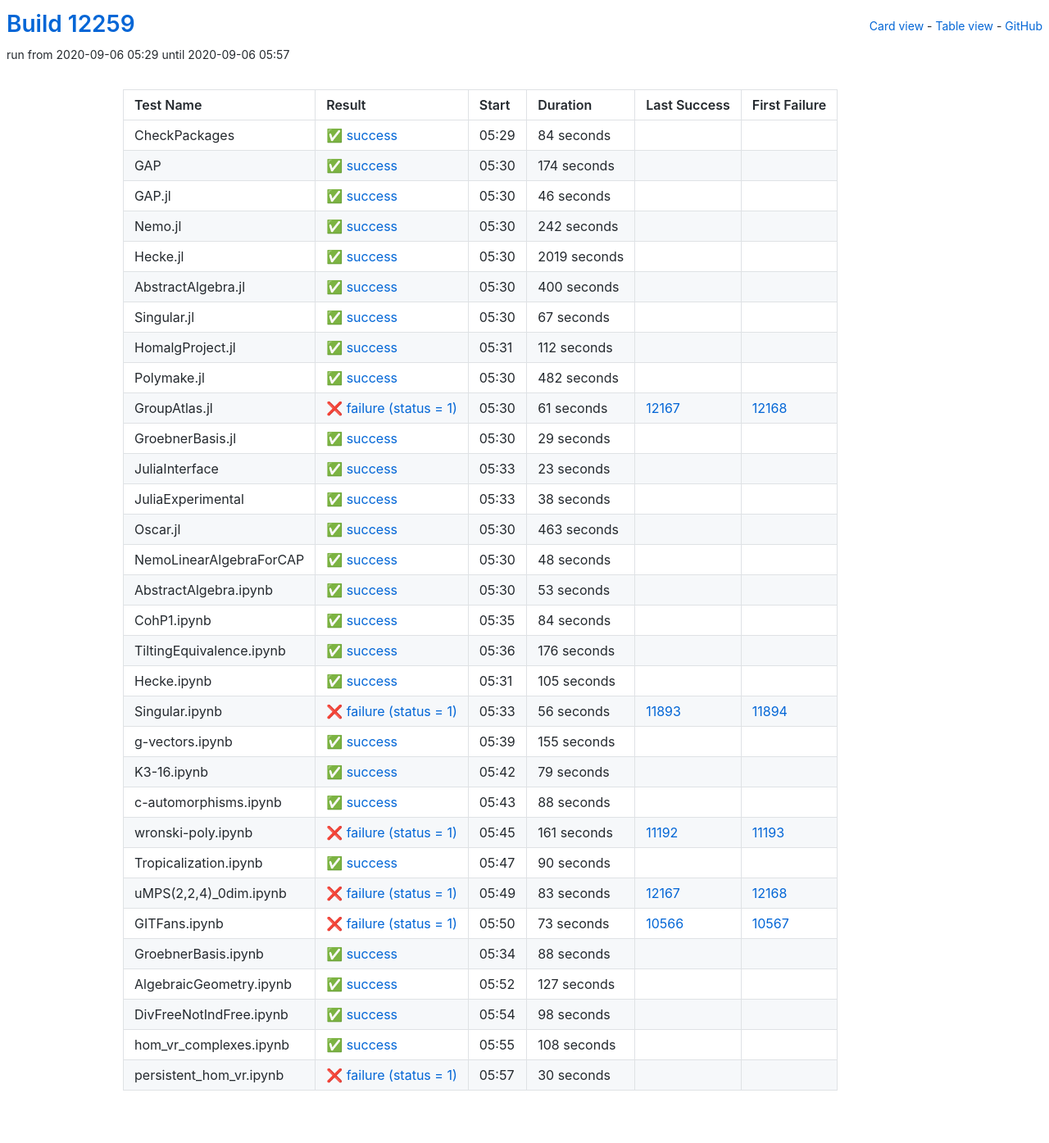
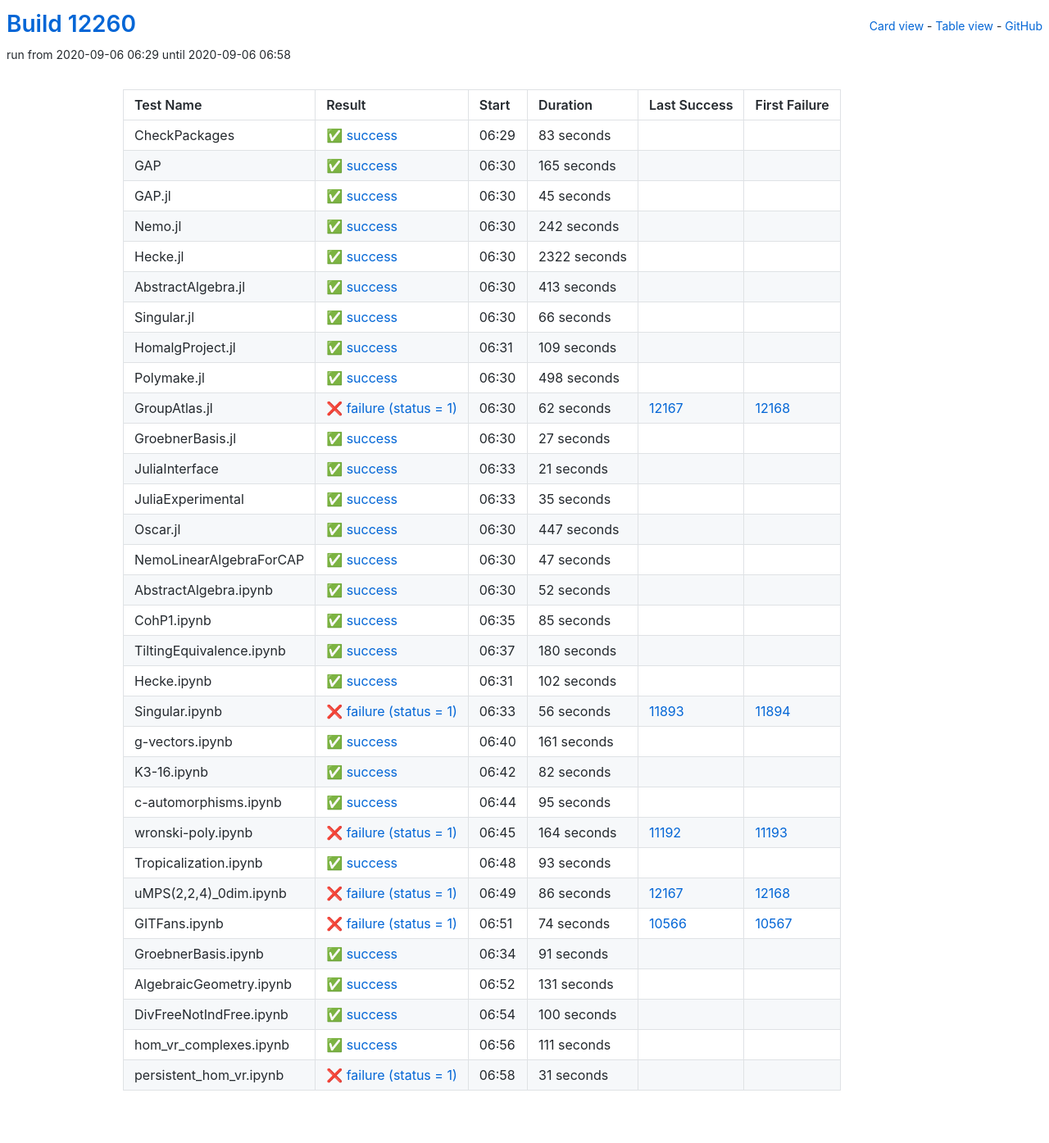
Before and after one commit to oscar-system/oscar-ci-status, a Jekyll site: the page built from table.html, in a window 1280 px wide. Shown: the whole page at 82% size. Built offline with Jekyll 4.4.1, drawn with Linux system fonts in a browser that asks for light colours.

Commit message:
Build #12260

```diff
--- a/_data/ci.yml
+++ b/_data/ci.yml
@@ -1,6 +1,6 @@
 ---
-build: 12259
-build_url: https://oscarci.mathematik.uni-kl.de/job/oscar/12259/
+build: 12260
+build_url: https://oscarci.mathematik.uni-kl.de/job/oscar/12260/
 job: oscar
 organization: oscar-system
 repo: oscar-ci-status
@@ -8,44 +8,44 @@
 tests:
 - name: CheckPackages
   id: checkpackages
-  log: https://oscarci.mathematik.uni-kl.de/job/oscar/12259/artifact/logs/build-12259/CheckPackages.log
-  start: 2020-09-06 05:29
+  log: https://oscarci.mathematik.uni-kl.de/job/oscar/12260/artifact/logs/build-12260/CheckPackages.log
+  start: 2020-09-06 06:29
   success: true
   exitcode: 0
   status: success
-  duration: 84
+  duration: 83
   last_success: false
   last_success_url:
   first_failure: false
   first_failure_url:
 - name: GAP
   id: gap
-  log: https://oscarci.mathematik.uni-kl.de/job/oscar/12259/artifact/logs/build-12259/GAP.log
-  start: 2020-09-06 05:30
+  log: https://oscarci.mathematik.uni-kl.de/job/oscar/12260/artifact/logs/build-12260/GAP.log
+  start: 2020-09-06 06:30
   success: true
   exitcode: 0
   status: success
-  duration: 174
+  duration: 165
   last_success: false
   last_success_url:
   first_failure: false
   first_failure_url:
 - name: GAP.jl
   id: gap-jl
-  log: https://oscarci.mathematik.uni-kl.de/job/oscar/12259/artifact/logs/build-12259/GAP.jl.log
-  start: 2020-09-06 05:30
+  log: https://oscarci.mathematik.uni-kl.de/job/oscar/12260/artifact/logs/build-12260/GAP.jl.log
+  start: 2020-09-06 06:30
   success: true
   exitcode: 0
   status: success
-  duration: 46
+  duration: 45
   last_success: false
   last_success_url:
   first_failure: false
   first_failure_url:
 - name: Nemo.jl
   id: nemo-jl
-  log: https://oscarci.mathematik.uni-kl.de/job/oscar/12259/artifact/logs/build-12259/Nemo.jl.log
-  start: 2020-09-06 05:30
+  log: https://oscarci.mathematik.uni-kl.de/job/oscar/12260/artifact/logs/build-12260/Nemo.jl.log
+  start: 2020-09-06 06:30
   success: true
   exitcode: 0
   status: success
@@ -56,188 +56,188 @@
   first_failure_url:
 - name: Hecke.jl
   id: hecke-jl
-  log: https://oscarci.mathematik.uni-kl.de/job/oscar/12259/artifact/logs/build-12259/Hecke.jl.log
-  start: 2020-09-06 05:30
+  log: https://oscarci.mathematik.uni-kl.de/job/oscar/12260/artifact/logs/build-12260/Hecke.jl.log
+  start: 2020-09-06 06:30
   success: true
   exitcode: 0
   status: success
-  duration: 2019
+  duration: 2322
   last_success: false
   last_success_url:
   first_failure: false
   first_failure_url:
 - name: AbstractAlgebra.jl
   id: abstractalgebra-jl
-  log: https://oscarci.mathematik.uni-kl.de/job/oscar/12259/artifact/logs/build-12259/AbstractAlgebra.jl.log
-  start: 2020-09-06 05:30
+  log: https://oscarci.mathematik.uni-kl.de/job/oscar/12260/artifact/logs/build-12260/AbstractAlgebra.jl.log
+  start: 2020-09-06 06:30
   success: true
   exitcode: 0
   status: success
-  duration: 400
+  duration: 413
   last_success: false
   last_success_url:
   first_failure: false
   first_failure_url:
 - name: Singular.jl
   id: singular-jl
-  log: https://oscarci.mathematik.uni-kl.de/job/oscar/12259/artifact/logs/build-12259/Singular.jl.log
-  start: 2020-09-06 05:30
+  log: https://oscarci.mathematik.uni-kl.de/job/oscar/12260/artifact/logs/build-12260/Singular.jl.log
+  start: 2020-09-06 06:30
   success: true
   exitcode: 0
   status: success
-  duration: 67
+  duration: 66
   last_success: false
   last_success_url:
   first_failure: false
   first_failure_url:
 - name: HomalgProject.jl
   id: homalgproject-jl
-  log: https://oscarci.mathematik.uni-kl.de/job/oscar/12259/artifact/logs/build-12259/HomalgProject.jl.log
-  start: 2020-09-06 05:31
+  log: https://oscarci.mathematik.uni-kl.de/job/oscar/12260/artifact/logs/build-12260/HomalgProject.jl.log
+  start: 2020-09-06 06:31
   success: true
   exitcode: 0
   status: success
-  duration: 112
+  duration: 109
   last_success: false
   last_success_url:
   first_failure: false
   first_failure_url:
 - name: Polymake.jl
   id: polymake-jl
-  log: https://oscarci.mathematik.uni-kl.de/job/oscar/12259/artifact/logs/build-12259/Polymake.jl.log
-  start: 2020-09-06 05:30
+  log: https://oscarci.mathematik.uni-kl.de/job/oscar/12260/artifact/logs/build-12260/Polymake.jl.log
+  start: 2020-09-06 06:30
   success: true
   exitcode: 0
   status: success
-  duration: 482
+  duration: 498
   last_success: false
   last_success_url:
   first_failure: false
   first_failure_url:
 - name: GroupAtlas.jl
   id: groupatlas-jl
-  log: https://oscarci.mathematik.uni-kl.de/job/oscar/12259/artifact/logs/build-12259/GroupAtlas.jl.log
-  start: 2020-09-06 05:30
+  log: https://oscarci.mathematik.uni-kl.de/job/oscar/12260/artifact/logs/build-12260/GroupAtlas.jl.log
+  start: 2020-09-06 06:30
   success: false
   exitcode: 1
   status: failure
-  duration: 61
+  duration: 62
   last_success: 12167
   last_success_url: https://oscarci.mathematik.uni-kl.de/job/oscar/12167/
   first_failure: 12168
   first_failure_url: https://oscarci.mathematik.uni-kl.de/job/oscar/12168/
 - name: GroebnerBasis.jl
   id: groebnerbasis-jl
-  log: https://oscarci.mathematik.uni-kl.de/job/oscar/12259/artifact/logs/build-12259/GroebnerBasis.jl.log
-  start: 2020-09-06 05:30
+  log: https://oscarci.mathematik.uni-kl.de/job/oscar/12260/artifact/logs/build-12260/GroebnerBasis.jl.log
+  start: 2020-09-06 06:30
   success: true
   exitcode: 0
   status: success
-  duration: 29
+  duration: 27
   last_success: false
   last_success_url:
   first_failure: false
   first_failure_url:
 - name: JuliaInterface
   id: juliainterface
-  log: https://oscarci.mathematik.uni-kl.de/job/oscar/12259/artifact/logs/build-12259/JuliaInterface.log
-  start: 2020-09-06 05:33
+  log: https://oscarci.mathematik.uni-kl.de/job/oscar/12260/artifact/logs/build-12260/JuliaInterface.log
+  start: 2020-09-06 06:33
   success: true
   exitcode: 0
   status: success
-  duration: 23
+  duration: 21
   last_success: false
   last_success_url:
   first_failure: false
   first_failure_url:
 - name: JuliaExperimental
   id: juliaexperimental
-  log: https://oscarci.mathematik.uni-kl.de/job/oscar/12259/artifact/logs/build-12259/JuliaExperimental.log
-  start: 2020-09-06 05:33
+  log: https://oscarci.mathematik.uni-kl.de/job/oscar/12260/artifact/logs/build-12260/JuliaExperimental.log
+  start: 2020-09-06 06:33
   success: true
   exitcode: 0
   status: success
-  duration: 38
+  duration: 35
   last_success: false
   last_success_url:
   first_failure: false
   first_failure_url:
 - name: Oscar.jl
   id: oscar-jl
-  log: https://oscarci.mathematik.uni-kl.de/job/oscar/12259/artifact/logs/build-12259/Oscar.jl.log
-  start: 2020-09-06 05:30
+  log: https://oscarci.mathematik.uni-kl.de/job/oscar/12260/artifact/logs/build-12260/Oscar.jl.log
+  start: 2020-09-06 06:30
   success: true
   exitcode: 0
   status: success
-  duration: 463
+  duration: 447
   last_success: false
   last_success_url:
   first_failure: false
   first_failure_url:
 - name: NemoLinearAlgebraForCAP
   id: nemolinearalgebraforcap
-  log: https://oscarci.mathematik.uni-kl.de/job/oscar/12259/artifact/logs/build-12259/NemoLinearAlgebraForCAP.log
-  start: 2020-09-06 05:30
+  log: https://oscarci.mathematik.uni-kl.de/job/oscar/12260/artifact/logs/build-12260/NemoLinearAlgebraForCAP.log
+  start: 2020-09-06 06:30
   success: true
   exitcode: 0
   status: success
-  duration: 48
+  duration: 47
   last_success: false
   last_success_url:
   first_failure: false
   first_failure_url:
 - name: AbstractAlgebra.ipynb
   id: abstractalgebra-ipynb
-  log: https://oscarci.mathematik.uni-kl.de/job/oscar/12259/artifact/logs/build-12259/AbstractAlgebra.ipynb.log
-  start: 2020-09-06 05:30
+  log: https://oscarci.mathematik.uni-kl.de/job/oscar/12260/artifact/logs/build-12260/AbstractAlgebra.ipynb.log
+  start: 2020-09-06 06:30
   success: true
   exitcode: 0
   status: success
-  duration: 53
+  duration: 52
   last_success: false
   last_success_url:
   first_failure: false
   first_failure_url:
 - name: CohP1.ipynb
   id: cohp1-ipynb
-  log: https://oscarci.mathematik.uni-kl.de/job/oscar/12259/artifact/logs/build-12259/CohP1.ipynb.log
-  start: 2020-09-06 05:35
+  log: https://oscarci.mathematik.uni-kl.de/job/oscar/12260/artifact/logs/build-12260/CohP1.ipynb.log
+  start: 2020-09-06 06:35
   success: true
   exitcode: 0
   status: success
-  duration: 84
+  duration: 85
   last_success: false
   last_success_url:
   first_failure: false
   first_failure_url:
 - name: TiltingEquivalence.ipynb
   id: tiltingequivalence-ipynb
-  log: https://oscarci.mathematik.uni-kl.de/job/oscar/12259/artifact/logs/build-12259/TiltingEquivalence.ipynb.log
-  start: 2020-09-06 05:36
+  log: https://oscarci.mathematik.uni-kl.de/job/oscar/12260/artifact/logs/build-12260/TiltingEquivalence.ipynb.log
+  start: 2020-09-06 06:37
   success: true
   exitcode: 0
   status: success
-  duration: 176
+  duration: 180
   last_success: false
   last_success_url:
   first_failure: false
   first_failure_url:
 - name: Hecke.ipynb
   id: hecke-ipynb
-  log: https://oscarci.mathematik.uni-kl.de/job/oscar/12259/artifact/logs/build-12259/Hecke.ipynb.log
-  start: 2020-09-06 05:31
+  log: https://oscarci.mathematik.uni-kl.de/job/oscar/12260/artifact/logs/build-12260/Hecke.ipynb.log
+  start: 2020-09-06 06:31
   success: true
   exitcode: 0
   status: success
-  duration: 105
+  duration: 102
   last_success: false
   last_success_url:
   first_failure: false
   first_failure_url:
 - name: Singular.ipynb
   id: singular-ipynb
-  log: https://oscarci.mathematik.uni-kl.de/job/oscar/12259/artifact/logs/build-12259/Singular.ipynb.log
-  start: 2020-09-06 05:33
+  log: https://oscarci.mathematik.uni-kl.de/job/oscar/12260/artifact/logs/build-12260/Singular.ipynb.log
+  start: 2020-09-06 06:33
   success: false
   exitcode: 1
   status: failure
@@ -248,144 +248,144 @@
   first_failure_url: https://oscarci.mathematik.uni-kl.de/job/oscar/11894/
 - name: g-vectors.ipynb
   id: g-vectors-ipynb
-  log: https://oscarci.mathematik.uni-kl.de/job/oscar/12259/artifact/logs/build-12259/g-vectors.ipynb.log
-  start: 2020-09-06 05:39
+  log: https://oscarci.mathematik.uni-kl.de/job/oscar/12260/artifact/logs/build-12260/g-vectors.ipynb.log
+  start: 2020-09-06 06:40
   success: true
   exitcode: 0
   status: success
-  duration: 155
+  duration: 161
   last_success: false
   last_success_url:
   first_failure: false
   first_failure_url:
 - name: K3-16.ipynb
   id: k3-16-ipynb
-  log: https://oscarci.mathematik.uni-kl.de/job/oscar/12259/artifact/logs/build-12259/K3-16.ipynb.log
-  start: 2020-09-06 05:42
+  log: https://oscarci.mathematik.uni-kl.de/job/oscar/12260/artifact/logs/build-12260/K3-16.ipynb.log
+  start: 2020-09-06 06:42
   success: true
   exitcode: 0
   status: success
-  duration: 79
+  duration: 82
   last_success: false
   last_success_url:
   first_failure: false
   first_failure_url:
 - name: c-automorphisms.ipynb
   id: c-automorphisms-ipynb
-  log: https://oscarci.mathematik.uni-kl.de/job/oscar/12259/artifact/logs/build-12259/c-automorphisms.ipynb.log
-  start: 2020-09-06 05:43
+  log: https://oscarci.mathematik.uni-kl.de/job/oscar/12260/artifact/logs/build-12260/c-automorphisms.ipynb.log
+  start: 2020-09-06 06:44
   success: true
   exitcode: 0
   status: success
-  duration: 88
+  duration: 95
   last_success: false
   last_success_url:
   first_failure: false
   first_failure_url:
 - name: wronski-poly.ipynb
   id: wronski-poly-ipynb
-  log: https://oscarci.mathematik.uni-kl.de/job/oscar/12259/artifact/logs/build-12259/wronski-poly.ipynb.log
-  start: 2020-09-06 05:45
+  log: https://oscarci.mathematik.uni-kl.de/job/oscar/12260/artifact/logs/build-12260/wronski-poly.ipynb.log
+  start: 2020-09-06 06:45
   success: false
   exitcode: 1
   status: failure
-  duration: 161
+  duration: 164
   last_success: 11192
   last_success_url: https://oscarci.mathematik.uni-kl.de/job/oscar/11192/
   first_failure: 11193
   first_failure_url: https://oscarci.mathematik.uni-kl.de/job/oscar/11193/
 - name: Tropicalization.ipynb
   id: tropicalization-ipynb
-  log: https://oscarci.mathematik.uni-kl.de/job/oscar/12259/artifact/logs/build-12259/Tropicalization.ipynb.log
-  start: 2020-09-06 05:47
+  log: https://oscarci.mathematik.uni-kl.de/job/oscar/12260/artifact/logs/build-12260/Tropicalization.ipynb.log
+  start: 2020-09-06 06:48
   success: true
   exitcode: 0
   status: success
-  duration: 90
+  duration: 93
   last_success: false
   last_success_url:
   first_failure: false
   first_failure_url:
 - name: uMPS(2,2,4)_0dim.ipynb
   id: umps-2-2-4-0dim-ipynb
-  log: https://oscarci.mathematik.uni-kl.de/job/oscar/12259/artifact/logs/build-12259/uMPS-2-2-4-_0dim.ipynb.log
-  start: 2020-09-06 05:49
+  log: https://oscarci.mathematik.uni-kl.de/job/oscar/12260/artifact/logs/build-12260/uMPS-2-2-4-_0dim.ipynb.log
+  start: 2020-09-06 06:49
   success: false
   exitcode: 1
   status: failure
-  duration: 83
+  duration: 86
   last_success: 12167
   last_success_url: https://oscarci.mathematik.uni-kl.de/job/oscar/12167/
   first_failure: 12168
   first_failure_url: https://oscarci.mathematik.uni-kl.de/job/oscar/12168/
 - name: GITFans.ipynb
   id: gitfans-ipynb
-  log: https://oscarci.mathematik.uni-kl.de/job/oscar/12259/artifact/logs/build-12259/GITFans.ipynb.log
-  start: 2020-09-06 05:50
+  log: https://oscarci.mathematik.uni-kl.de/job/oscar/12260/artifact/logs/build-12260/GITFans.ipynb.log
+  start: 2020-09-06 06:51
   success: false
   exitcode: 1
   status: failure
-  duration: 73
+  duration: 74
   last_success: 10566
   last_success_url: https://oscarci.mathematik.uni-kl.de/job/oscar/10566/
   first_failure: 10567
   first_failure_url: https://oscarci.mathematik.uni-kl.de/job/oscar/10567/
 - name: GroebnerBasis.ipynb
   id: groebnerbasis-ipynb
-  log: https://oscarci.mathematik.uni-kl.de/job/oscar/12259/artifact/logs/build-12259/GroebnerBasis.ipynb.log
-  start: 2020-09-06 05:34
+  log: https://oscarci.mathematik.uni-kl.de/job/oscar/12260/artifact/logs/build-12260/GroebnerBasis.ipynb.log
+  start: 2020-09-06 06:34
   success: true
   exitcode: 0
   status: success
-  duration: 88
+  duration: 91
   last_success: false
   last_success_url:
   first_failure: false
   first_failure_url:
 - name: AlgebraicGeometry.ipynb
   id: algebraicgeometry-ipynb
-  log: https://oscarci.mathematik.uni-kl.de/job/oscar/12259/artifact/logs/build-12259/AlgebraicGeometry.ipynb.log
-  start: 2020-09-06 05:52
+  log: https://oscarci.mathematik.uni-kl.de/job/oscar/12260/artifact/logs/build-12260/AlgebraicGeometry.ipynb.log
+  start: 2020-09-06 06:52
   success: true
   exitcode: 0
   status: success
-  duration: 127
+  duration: 131
   last_success: false
   last_success_url:
   first_failure: false
   first_failure_url:
 - name: DivFreeNotIndFree.ipynb
   id: divfreenotindfree-ipynb
-  log: https://oscarci.mathematik.uni-kl.de/job/oscar/12259/artifact/logs/build-12259/DivFreeNotIndFree.ipynb.log
-  start: 2020-09-06 05:54
+  log: https://oscarci.mathematik.uni-kl.de/job/oscar/12260/artifact/logs/build-12260/DivFreeNotIndFree.ipynb.log
+  start: 2020-09-06 06:54
   success: true
   exitcode: 0
   status: success
-  duration: 98
+  duration: 100
   last_success: false
   last_success_url:
   first_failure: false
   first_failure_url:
 - name: hom_vr_complexes.ipynb
   id: hom-vr-complexes-ipynb
-  log: https://oscarci.mathematik.uni-kl.de/job/oscar/12259/artifact/logs/build-12259/hom_vr_complexes.ipynb.log
-  start: 2020-09-06 05:55
+  log: https://oscarci.mathematik.uni-kl.de/job/oscar/12260/artifact/logs/build-12260/hom_vr_complexes.ipynb.log
+  start: 2020-09-06 06:56
   success: true
   exitcode: 0
   status: success
-  duration: 108
+  duration: 111
   last_success: false
   last_success_url:
   first_failure: false
   first_failure_url:
 - name: persistent_hom_vr.ipynb
   id: persistent-hom-vr-ipynb
-  log: https://oscarci.mathematik.uni-kl.de/job/oscar/12259/artifact/logs/build-12259/persistent_hom_vr.ipynb.log
-  start: 2020-09-06 05:57
+  log: https://oscarci.mathematik.uni-kl.de/job/oscar/12260/artifact/logs/build-12260/persistent_hom_vr.ipynb.log
+  start: 2020-09-06 06:58
   success: false
   exitcode: 1
   status: failure
-  duration: 30
+  duration: 31
   last_success: false
   last_success_url:
   first_failure: false
```
Also changed, not shown: README.md.
